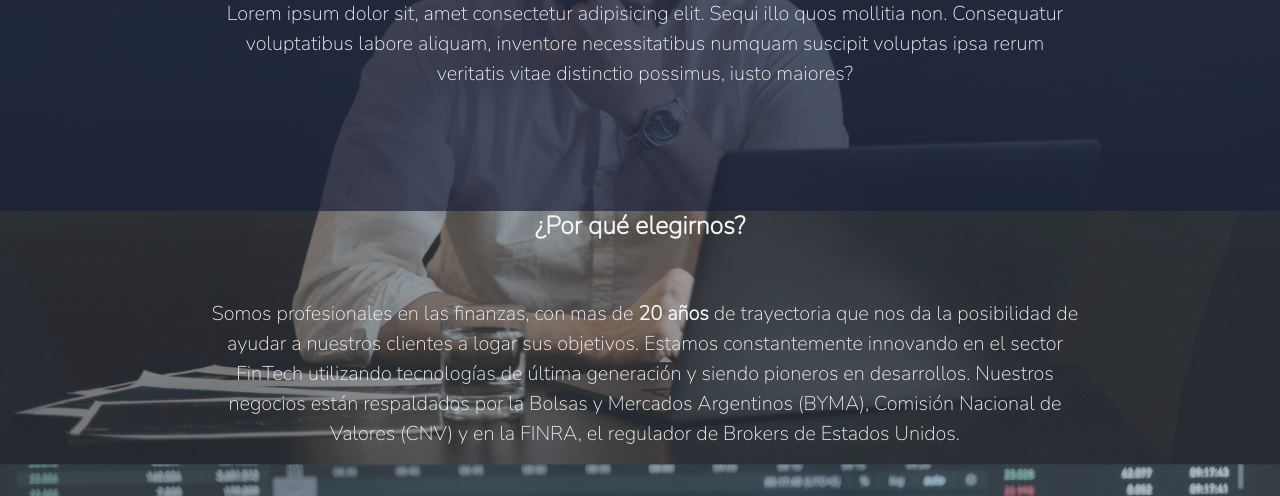
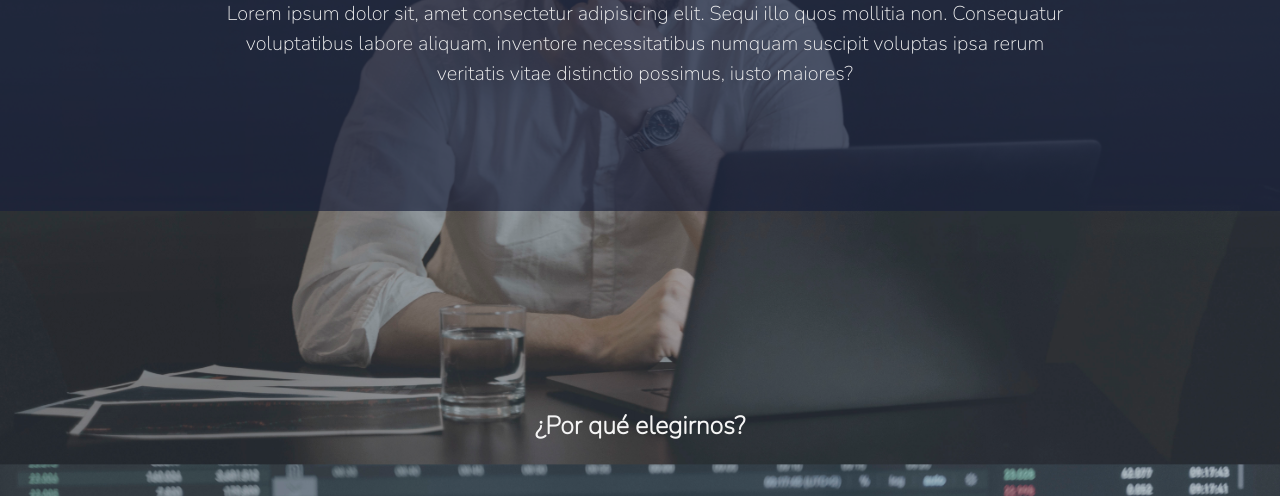
Before and after one commit to RodrigoEstevez/proyecto-coder, a website: page index.html in a window 1280 px wide. Shown: the part 389-885 px from the top of the page. Drawn offline with nearby package versions, Linux system fonts and the light colour scheme.

Commit message:
background2

```diff
--- a/css/style1.css
+++ b/css/style1.css
@@ -178,7 +178,7 @@ body {
 }
 
 
-@media only screen and (min-width: 769px) and (max-width: 1320px) {
+@media only screen and (min-width: 480px) and (max-width: 1320px) {
     .mobile{
         display: none;
     }
@@ -200,7 +200,7 @@ body {
     }
 
     #Nosotros{
-        padding-top: 0px;
+        padding-top: 200px;
         background-color: rgba(0, 128, 128, 0);
         border-bottom-style: none;
         padding-bottom: 0px;
```
